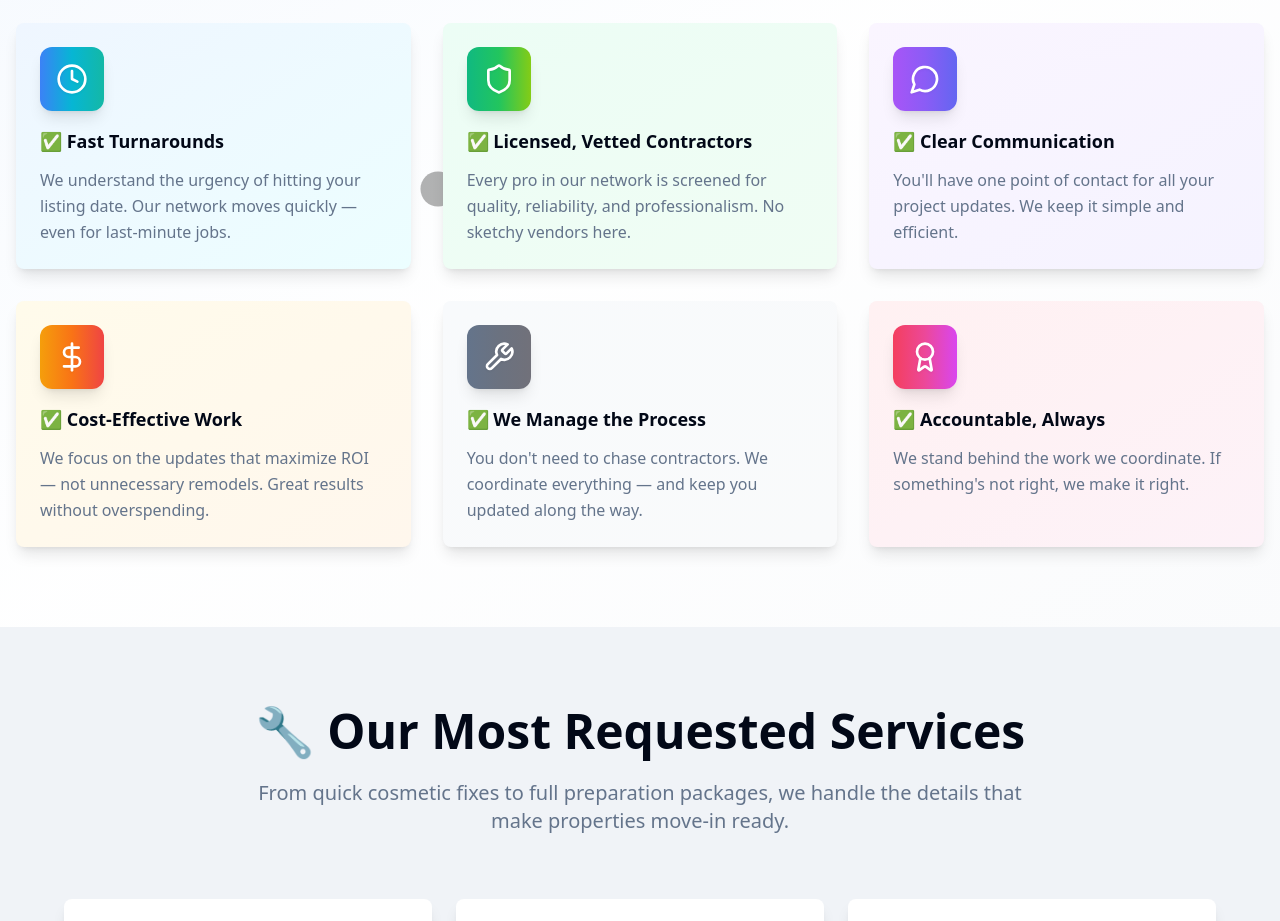
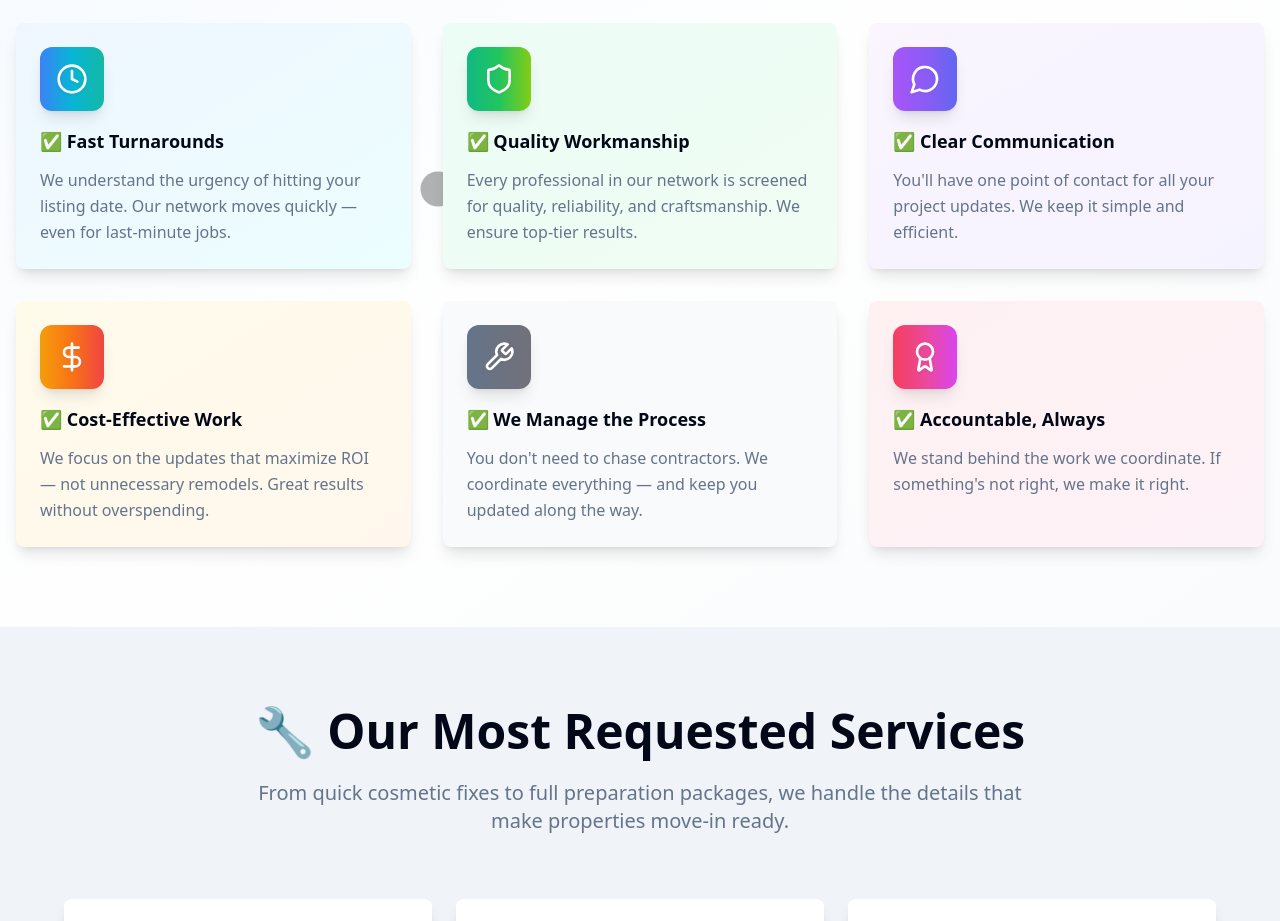
Before and after one commit to mgbautista744/show-ready-dream-catcher, a React (Vite) app: page / in a window 1280 px wide. Shown: the part 1720-2641 px from the top of the page. Built offline with nearby package versions, Linux system fonts and the light colour scheme.

Commit message:
Add new benefit to WhyChooseUs
Add a new benefit to the "Why Realtors and Investors Work With Us" section, removing the "Licensed, Vetted Contractors" benefit as requested.

```diff
--- a/src/components/WhyChooseUs.tsx
+++ b/src/components/WhyChooseUs.tsx
@@ -8,8 +8,8 @@ const benefits = [{
   bgPattern: "bg-gradient-to-br from-blue-50 to-cyan-50"
 }, {
   icon: Shield,
-  title: "Licensed, Vetted Contractors",
-  description: "Every pro in our network is screened for quality, reliability, and professionalism. No sketchy vendors here.",
+  title: "Quality Workmanship",
+  description: "Every professional in our network is screened for quality, reliability, and craftsmanship. We ensure top-tier results.",
   gradient: "from-emerald-500 via-green-500 to-lime-500",
   bgPattern: "bg-gradient-to-br from-emerald-50 to-green-50"
 }, {
```
